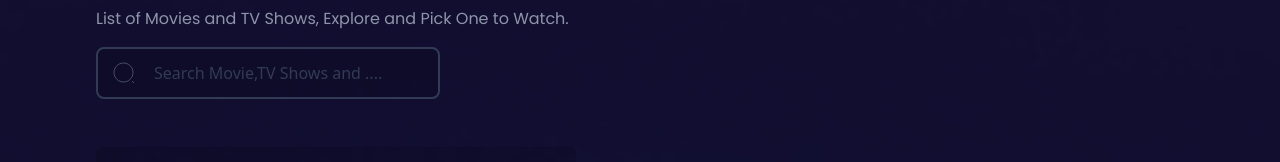
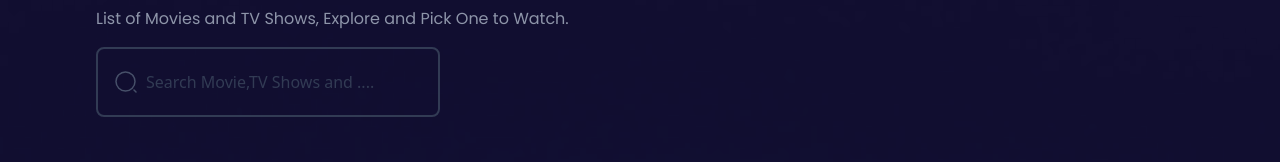
Before and after one commit to darka1pha/new-alphamovie, a Next.js app: page / in a window 1280 px wide. Shown: the part 179-341 px from the top of the page. Built offline with nearby package versions, Linux system fonts and the light colour scheme; no server answers.

Commit message:
change input stype

```diff
--- a/components/Title/index.tsx
+++ b/components/Title/index.tsx
@@ -1,4 +1,4 @@
-import React from 'react'
+import React, { useRef, useState } from 'react'
 
 interface Props {
 	title: string
@@ -19,6 +19,10 @@ const Title: React.FC<Props> = ({
 	onClear,
 	searching,
 }) => {
+	const inputRef = useRef<null | HTMLInputElement>(null)
+
+	const [isFocused, setIsFocused] = useState(false)
+
 	return (
 		<div>
 			{homeStyle ? (
@@ -43,33 +47,138 @@ const Title: React.FC<Props> = ({
 					</h1>
 				</>
 			)}
-			<div className='max-w-[344px] w-full relative mt-4'>
+			<div
+				onClick={() => {
+					inputRef.current?.focus()
+					setIsFocused(true)
+				}}
+				style={isFocused ? { borderColor: '#483bc3' } : undefined}
+				className='max-w-[344px] group h-[70px] w-full relative mt-4 rounded-lg border-[#323b54] border-solid hover:border-primary-600 focus:border-primary-600 border-2 transition ease-in-out duration-300'>
+				<p
+					style={
+						isFocused
+							? {
+									fontSize: '12px',
+									top: '15px',
+									color: '#483bc3',
+									fontWeight: 'bold',
+							  }
+							: search
+							? { fontSize: '12px', top: '15px', fontWeight: 'bold' }
+							: undefined
+					}
+					className='text-[#323b54] group-hover:text-primary-600 absolute group-hover:text-pr left-12 my-auto top-[50%] translate-y-[-50%] flex items-center transition-all ease-in-out duration-300'>
+					Search Movie,TV Shows and ....
+				</p>
 				<input
+					ref={inputRef}
+					onBlur={() => setIsFocused(false)}
 					onChange={onSearchChanged}
 					value={search}
 					type='text'
-					placeholder='Search Movie,TV Shows and ....'
-					className='w-full py-[12px] pr-[16px] pl-[56px] rounded-lg bg-[#00000020] border-[#323b54] border-solid placeholder-[#323b54] focus:outline-none caret-primary-200 text-primary-300 focus:border-primary-600 border-2 transition ease-in-out'
+					className='w-full py-[12px] bg-[transparent] pr-[16px] pl-[56px] absolute bottom-0 focus:outline-none caret-primary-600 text-primary-300 '
 				/>
-				<img
+				<div className='absolute top-0 bottom-0 my-auto left-4 flex items-center'>
+					<svg
+						width='24'
+						height='24'
+						viewBox='0 0 24 24'
+						fill='none'
+						xmlns='http://www.w3.org/2000/svg'>
+						<path
+							style={
+								isFocused
+									? {
+											stroke: '#483bc3',
+									  }
+									: undefined
+							}
+							d='M11.5 21C16.7467 21 21 16.7467 21 11.5C21 6.25329 16.7467 2 11.5 2C6.25329 2 2 6.25329 2 11.5C2 16.7467 6.25329 21 11.5 21Z'
+							stroke='#475069'
+							className='group-hover:stroke-primary-600 transition-all ease-in-out duration-300'
+							strokeWidth='1.5'
+							strokeLinecap='round'
+							strokeLinejoin='round'
+						/>
+						<path
+							d='M22 22L20 20'
+							style={
+								isFocused
+									? {
+											stroke: '#483bc3',
+									  }
+									: undefined
+							}
+							stroke='#475069'
+							className='group-hover:stroke-primary-600 transition-all ease-in-out duration-300'
+							strokeWidth='1.5'
+							strokeLinecap='round'
+							strokeLinejoin='round'
+						/>
+					</svg>
+				</div>
+				{/* <img
 					alt='search-icon'
 					className='absolute top-0 bottom-0 my-auto left-4'
 					src='/icons/Search.svg'
+					style={{}}
 					height={24}
 					width={24}
-				/>
+				/> */}
 				{searching && (
 					<div
 						className='absolute top-0 bottom-0 my-auto flex items-center right-2'
 						aria-label='Loading...'
 						role='status'>
-						<svg className='h-6 w-6 animate-spin' viewBox='3 3 18 18'>
-							<path
-								className=' fill-primary-500'
-								d='M12 5C8.13401 5 5 8.13401 5 12C5 15.866 8.13401 19 12 19C15.866 19 19 15.866 19 12C19 8.13401 15.866 5 12 5ZM3 12C3 7.02944 7.02944 3 12 3C16.9706 3 21 7.02944 21 12C21 16.9706 16.9706 21 12 21C7.02944 21 3 16.9706 3 12Z'></path>
-							<path
-								className='fill-primary-200'
-								d='M16.9497 7.05015C14.2161 4.31648 9.78392 4.31648 7.05025 7.05015C6.65973 7.44067 6.02656 7.44067 5.63604 7.05015C5.24551 6.65962 5.24551 6.02646 5.63604 5.63593C9.15076 2.12121 14.8492 2.12121 18.364 5.63593C18.7545 6.02646 18.7545 6.65962 18.364 7.05015C17.9734 7.44067 17.3403 7.44067 16.9497 7.05015Z'></path>
+						<svg
+							width='38'
+							height='38'
+							viewBox='0 0 38 38'
+							xmlns='http://www.w3.org/2000/svg'>
+							<defs>
+								<linearGradient
+									x1='8.042%'
+									y1='0%'
+									x2='65.682%'
+									y2='23.865%'
+									id='a'>
+									<stop stopColor='#483bc3' stopOpacity='0' offset='0%' />
+									<stop
+										stopColor='#483bc3'
+										stopOpacity='.631'
+										offset='63.146%'
+									/>
+									<stop stopColor='#483bc3' offset='100%' />
+								</linearGradient>
+							</defs>
+							<g fill='none' fill-rule='evenodd'>
+								<g transform='translate(1 1)'>
+									<path
+										d='M36 18c0-9.94-8.06-18-18-18'
+										id='Oval-2'
+										stroke='url(#a)'
+										stroke-width='2'>
+										<animateTransform
+											attributeName='transform'
+											type='rotate'
+											from='0 18 18'
+											to='360 18 18'
+											dur='0.9s'
+											repeatCount='indefinite'
+										/>
+									</path>
+									<circle fill='#483bc3' cx='36' cy='18' r='1'>
+										<animateTransform
+											attributeName='transform'
+											type='rotate'
+											from='0 18 18'
+											to='360 18 18'
+											dur='0.9s'
+											repeatCount='indefinite'
+										/>
+									</circle>
+								</g>
+							</g>
 						</svg>
 					</div>
 				)}
--- a/package.json
+++ b/package.json
@@ -8,8 +8,6 @@
   "dependencies": {
     "@emotion/react": "^11.10.4",
     "@emotion/styled": "^11.10.4",
-    "@mui/icons-material": "^5.10.3",
-    "@mui/material": "^5.10.3",
     "@tanstack/react-query": "^4.10.3",
     "@types/styled-components": "^5.1.26",
     "axios": "^0.27.2",
```
Also changed, not shown: 1 other file (tests, documents, lock files or other folders).
